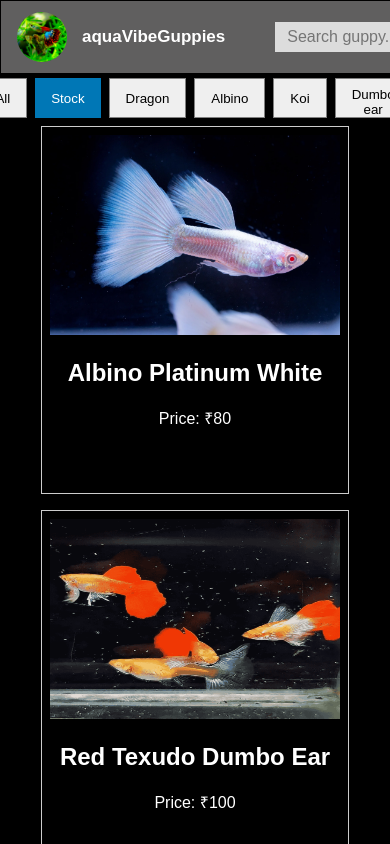
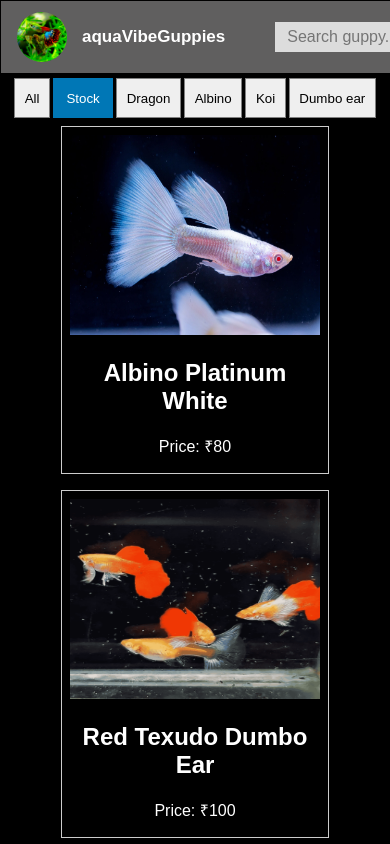
Before and after one commit to Aslin232/Guppy-Website, a React (Create React App) app: page / in a window 390 px wide. Shown: the top 844 px of the page. Built offline with nearby package versions, Linux system fonts and the light colour scheme.

Commit message:
Add responsive styles for small screen sizes

```diff
--- a/src/App.css
+++ b/src/App.css
@@ -192,6 +192,47 @@ footer {
 .des {
   margin-top: 70px;
 }
+@media (min-height: 375px) and (max-width: 399px) {
+  .guppy-card {
+    max-width: 250px;
+    max-height: 330px;
+  }
+
+  .carousel {
+    max-width: 310px;
+    max-height: 300px;
+  }
+  .carousel-media {
+    max-height: 260px;
+  }
+  .search {
+    padding: 10px 18px 10px 10px;
+    height: 10px;
+    background: gainsboro;
+
+    font-size: 14px;
+  }
+  .filter-bar {
+    width: 100%;
+
+    padding-right: 2px;
+    display: flex;
+    gap: 3px;
+  }
+  .filter-bar .active {
+    max-width: 60px;
+  }
+  .rty {
+    width: 59px;
+  }
+  .filter-bar button {
+    padding: 0.3rem 0.6rem;
+    text-align: center;
+    cursor: pointer;
+
+    border: 1px solid gray;
+  }
+}
 @media (min-width: 400px) and (max-width: 499px) {
   .guppy-card {
     width: 280px;
```
